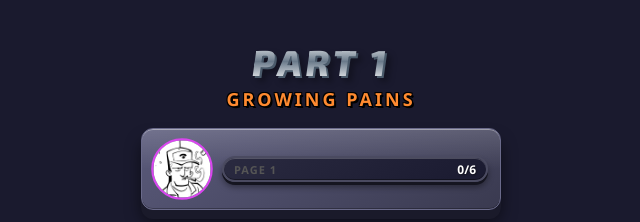
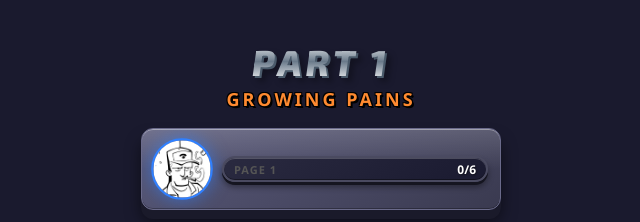
Before and after one commit to oddity-studio/comicbook, a plain HTML site: page index.html in a window 1280 px wide. In both pictures the pointer is over the picture 501 px from the left and 172 px from the top of the page. Shown: the top 222 px of the page, 319-959 px from the left. Drawn offline with Linux system fonts and the light colour scheme.

Commit message:
Change icon hover - grows on plate hover, blue glow instead of purple circle

```diff
--- a/index.html
+++ b/index.html
@@ -198,12 +198,13 @@
       border: 2px solid #444;
       object-fit: cover;
       cursor: pointer;
-      transition: transform 0.2s ease, border-color 0.2s ease;
+      transition: transform 0.2s ease, border-color 0.2s ease, box-shadow 0.2s ease;
     }
 
-    .portrait:hover {
+    .progress-item:hover .portrait {
       transform: scale(1.1);
-      border-color: #d946ef;
+      border-color: #3080ff;
+      box-shadow: 0 0 15px rgba(48, 128, 255, 0.6);
     }
 
     .progress-bar-container {
```
